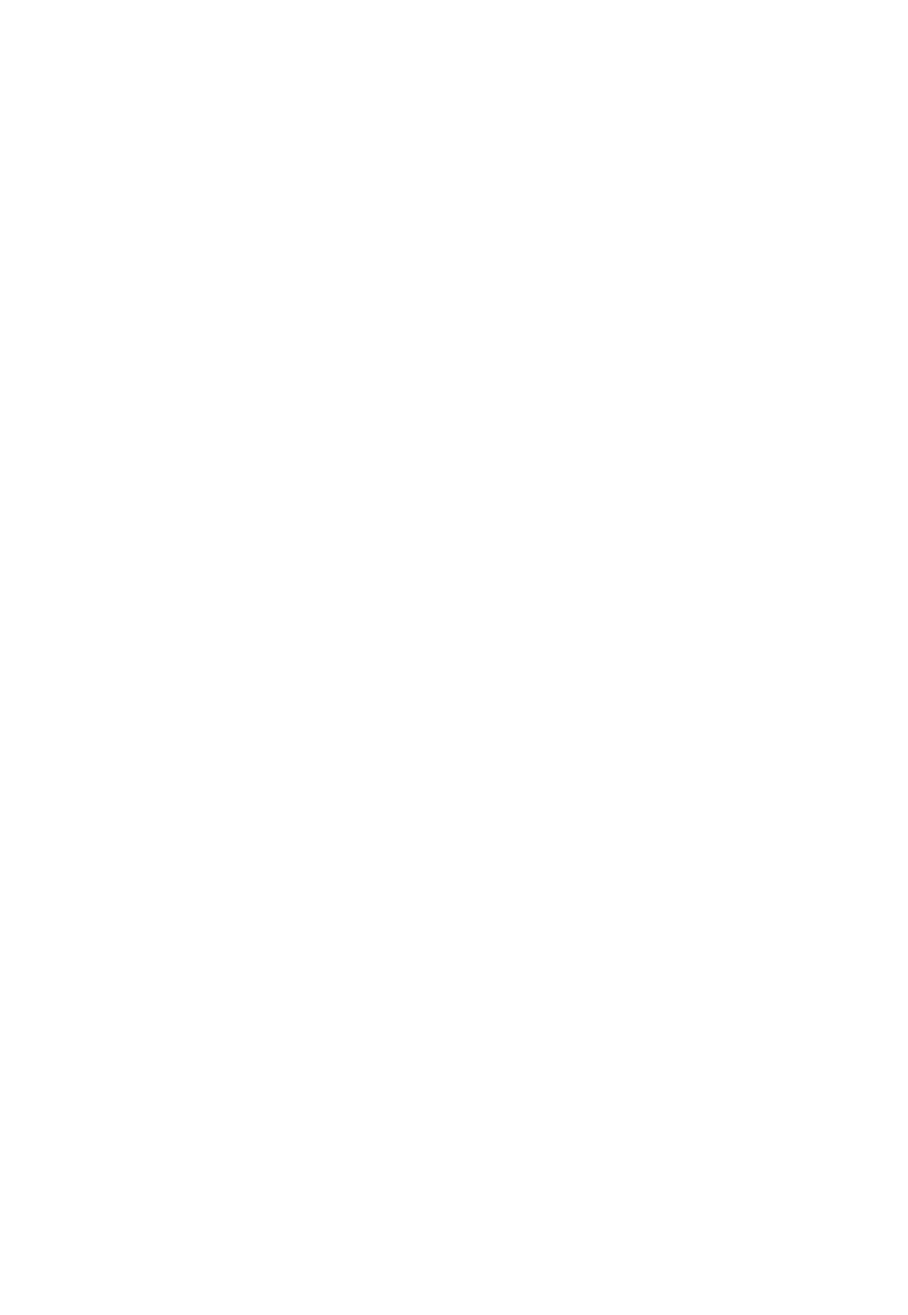
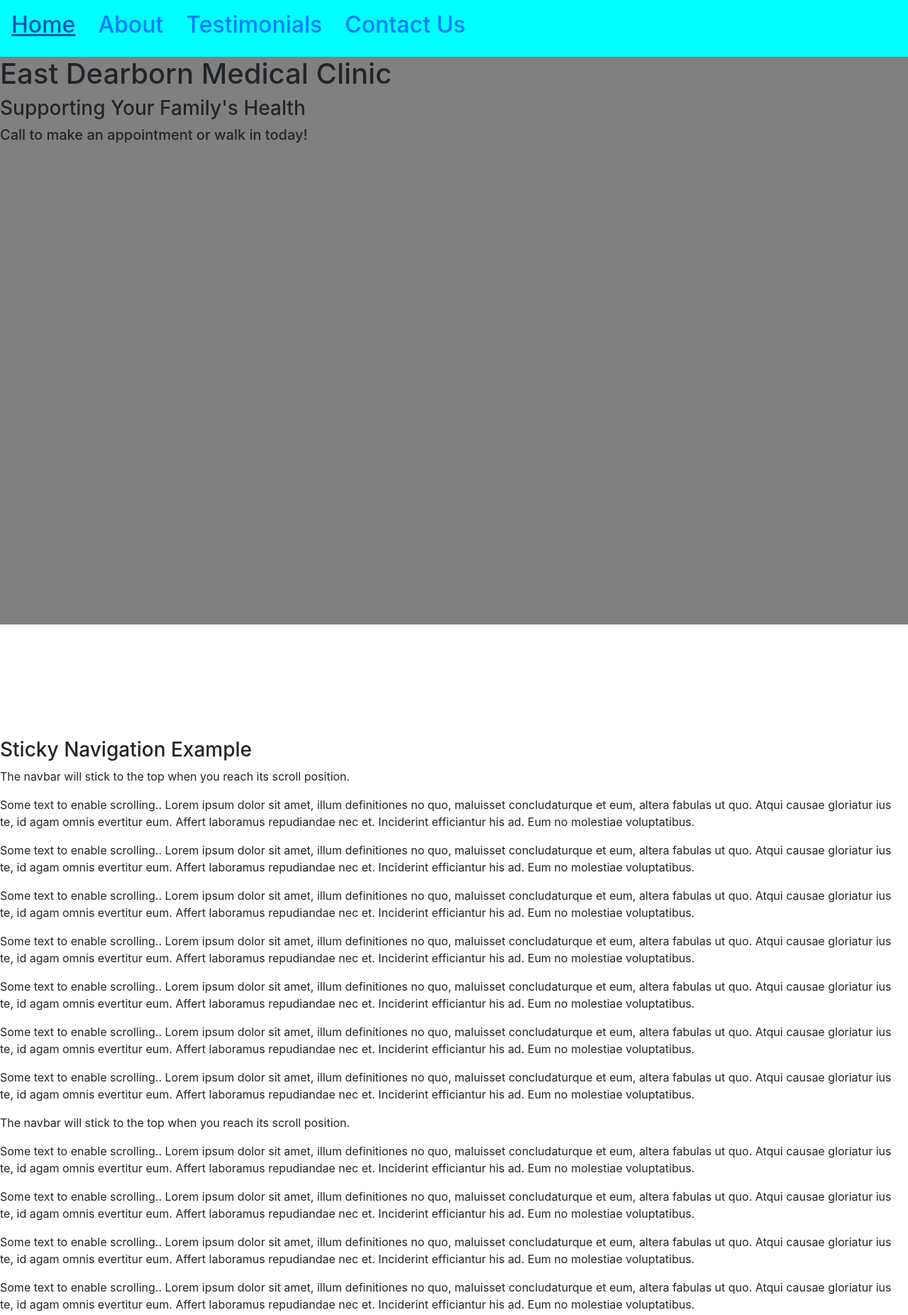
Before and after one commit to runfarstudios/East-Dearborn-MCPC, a plain HTML site: page index.html in a window 1280 px wide. Shown: the top 1853 px of the page at 71% size. Before the commit the page ends 800 px from the top, so only its background shows below. Drawn offline with nearby package versions, Linux system fonts and the light colour scheme.

Commit message:
2019-08-25

```diff
--- a/index.html
+++ b/index.html
@@ -12,4 +12,36 @@
 </head>
 
 <body>
+<div id = "nav" class = "row">
+    <a href = "index.html"><h2>Home</h2></a>
+    <a href = "about.html"><h2>About</h2></a>
+    <a href = "testimonials.html"><h2>Testimonials</h2></a>
+    <a href = "contact.html"><h2>Contact Us</h2></a>
+</div>
+<div id = "intro">
+    <h1>East Dearborn Medical Clinic</h1>
+    <h3>Supporting Your Family's Health</h3>
+    <h5>Call to make an appointment or walk in today!</h5>
+</div>
+
+<div id="gallery">
+        <h3>Sticky Navigation Example</h3>
+        <p>The navbar will stick to the top when you reach its scroll position.</p>
+        <p>Some text to enable scrolling.. Lorem ipsum dolor sit amet, illum definitiones no quo, maluisset concludaturque et eum, altera fabulas ut quo. Atqui causae gloriatur ius te, id agam omnis evertitur eum. Affert laboramus repudiandae nec et. Inciderint efficiantur his ad. Eum no molestiae voluptatibus.</p>
+        <p>Some text to enable scrolling.. Lorem ipsum dolor sit amet, illum definitiones no quo, maluisset concludaturque et eum, altera fabulas ut quo. Atqui causae gloriatur ius te, id agam omnis evertitur eum. Affert laboramus repudiandae nec et. Inciderint efficiantur his ad. Eum no molestiae voluptatibus.</p>
+        <p>Some text to enable scrolling.. Lorem ipsum dolor sit amet, illum definitiones no quo, maluisset concludaturque et eum, altera fabulas ut quo. Atqui causae gloriatur ius te, id agam omnis evertitur eum. Affert laboramus repudiandae nec et. Inciderint efficiantur his ad. Eum no molestiae voluptatibus.</p>
+        <p>Some text to enable scrolling.. Lorem ipsum dolor sit amet, illum definitiones no quo, maluisset concludaturque et eum, altera fabulas ut quo. Atqui causae gloriatur ius te, id agam omnis evertitur eum. Affert laboramus repudiandae nec et. Inciderint efficiantur his ad. Eum no molestiae voluptatibus.</p>
+        <p>Some text to enable scrolling.. Lorem ipsum dolor sit amet, illum definitiones no quo, maluisset concludaturque et eum, altera fabulas ut quo. Atqui causae gloriatur ius te, id agam omnis evertitur eum. Affert laboramus repudiandae nec et. Inciderint efficiantur his ad. Eum no molestiae voluptatibus.</p>
+        <p>Some text to enable scrolling.. Lorem ipsum dolor sit amet, illum definitiones no quo, maluisset concludaturque et eum, altera fabulas ut quo. Atqui causae gloriatur ius te, id agam omnis evertitur eum. Affert laboramus repudiandae nec et. Inciderint efficiantur his ad. Eum no molestiae voluptatibus.</p>
+        <p>Some text to enable scrolling.. Lorem ipsum dolor sit amet, illum definitiones no quo, maluisset concludaturque et eum, altera fabulas ut quo. Atqui causae gloriatur ius te, id agam omnis evertitur eum. Affert laboramus repudiandae nec et. Inciderint efficiantur his ad. Eum no molestiae voluptatibus.</p>
+        <p>The navbar will stick to the top when you reach its scroll position.</p>
+        <p>Some text to enable scrolling.. Lorem ipsum dolor sit amet, illum definitiones no quo, maluisset concludaturque et eum, altera fabulas ut quo. Atqui causae gloriatur ius te, id agam omnis evertitur eum. Affert laboramus repudiandae nec et. Inciderint efficiantur his ad. Eum no molestiae voluptatibus.</p>
+        <p>Some text to enable scrolling.. Lorem ipsum dolor sit amet, illum definitiones no quo, maluisset concludaturque et eum, altera fabulas ut quo. Atqui causae gloriatur ius te, id agam omnis evertitur eum. Affert laboramus repudiandae nec et. Inciderint efficiantur his ad. Eum no molestiae voluptatibus.</p>
+        <p>Some text to enable scrolling.. Lorem ipsum dolor sit amet, illum definitiones no quo, maluisset concludaturque et eum, altera fabulas ut quo. Atqui causae gloriatur ius te, id agam omnis evertitur eum. Affert laboramus repudiandae nec et. Inciderint efficiantur his ad. Eum no molestiae voluptatibus.</p>
+        <p>Some text to enable scrolling.. Lorem ipsum dolor sit amet, illum definitiones no quo, maluisset concludaturque et eum, altera fabulas ut quo. Atqui causae gloriatur ius te, id agam omnis evertitur eum. Affert laboramus repudiandae nec et. Inciderint efficiantur his ad. Eum no molestiae voluptatibus.</p>
+        <p>Some text to enable scrolling.. Lorem ipsum dolor sit amet, illum definitiones no quo, maluisset concludaturque et eum, altera fabulas ut quo. Atqui causae gloriatur ius te, id agam omnis evertitur eum. Affert laboramus repudiandae nec et. Inciderint efficiantur his ad. Eum no molestiae voluptatibus.</p>
+        <p>Some text to enable scrolling.. Lorem ipsum dolor sit amet, illum definitiones no quo, maluisset concludaturque et eum, altera fabulas ut quo. Atqui causae gloriatur ius te, id agam omnis evertitur eum. Affert laboramus repudiandae nec et. Inciderint efficiantur his ad. Eum no molestiae voluptatibus.</p>
+        <p>Some text to enable scrolling.. Lorem ipsum dolor sit amet, illum definitiones no quo, maluisset concludaturque et eum, altera fabulas ut quo. Atqui causae gloriatur ius te, id agam omnis evertitur eum. Affert laboramus repudiandae nec et. Inciderint efficiantur his ad. Eum no molestiae voluptatibus.</p>
+</div>
+<script src = nav.js></script>
 </body>
--- a/main.css
+++ b/main.css
@@ -2,3 +2,29 @@
 CSS File for East Dearborn Medical Center PC Website
 */
 @import url('https://fonts.googleapis.com/css?family=Raleway&display=swap');
+
+#nav{
+    background-color: cyan;
+    height: 10vh;
+}
+#nav a{
+    padding: 2vh;
+}
+#intro{
+    background-color: gray;
+    background-size: cover;
+    height: 100vh;
+}
+#gallery{
+    padding-top: 20vh;
+}
+.locked{
+    position: fixed;
+    top: 0;
+    width: 100%;
+}
+
+.row{
+    padding: 0;
+    margin: 0;
+}
--- /dev/null
+++ b/nav.js
@@ -0,0 +1,18 @@
+window.onload = function(){
+    window.onscroll = function(){
+        navFunction()
+    }
+}
+
+var navbar = document.getElementById("nav");
+var gallery = document.getElementById("gallery");
+var locked = gallery.offsetTop;
+
+function navFunction(){
+    if (window.pageYOffset >= locked) {
+        navbar.classList.add("locked")
+      }
+    else {
+        navbar.classList.remove("locked");
+    }
+}
```
